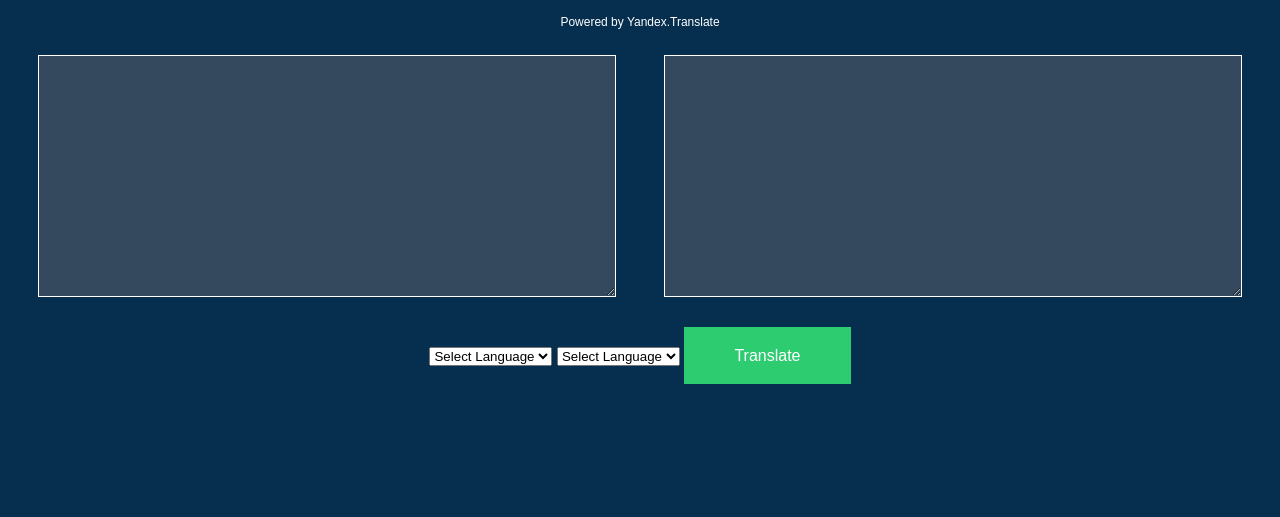
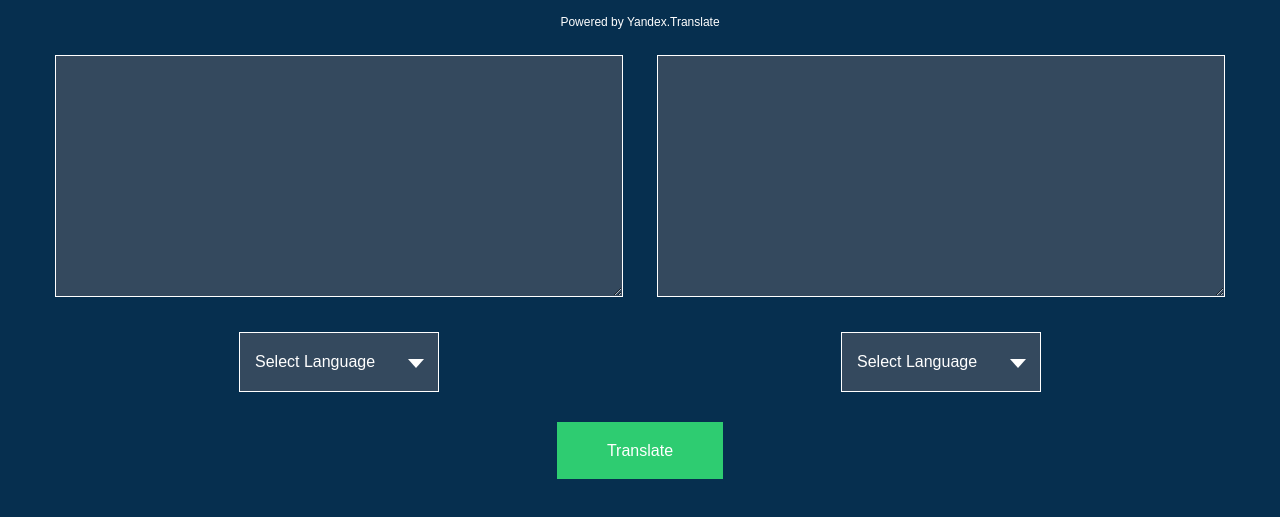
Before and after one commit to athomas5/Translation-App, a website: page src/index.html in a window 1280 px wide. Shown: the part 67-584 px from the top of the page. Drawn offline with Linux system fonts and the light colour scheme; files that its build step writes are made by us from their sources.

Commit message:
Style select box

```diff
--- a/src/index.html
+++ b/src/index.html
@@ -15,20 +15,27 @@
 
         <a class="disclaimer" href="http://translate.yandex.com/" target="_blank">Powered by Yandex.Translate</a>
 
-        <div class="text-container">
+        <div class="flex-container">
+            <div class="col-container col-left">
             <textarea class="textarea" name="first-language" id="textArea1" rows="12"></textarea>
-            <textarea class="textarea" name="second-language" id="textArea2" rows="12"></textarea>
+                <div class="language-selection">
+                <select id="language-selection1">
+                    <option value="Select Language" selected>Select Language</option>
+                </select>
+            </div>
         </div>
 
-        <select class="language-selection" id="language-selection1">
-            <option value="Select Language" selected>Select Language</option>
-        </select>
-        <select class="language-selection" id="language-selection2">
-            <option value="Select Language">Select Language</option>
-        </select>
+        <div class="col-container col-right">
+            <textarea class="textarea" name="second-language" id="textArea2" rows="12"></textarea>
+                <div class="language-selection">
+                <select id="language-selection2">
+                    <option value="Select Language" selected>Select Language</option>
+                </select>
+            </div>
+        </div>
+        </div>
 
         <buttton id="translate-button">Translate</buttton>
-        <p class="error-message">Select two languages</p>
     </section>
 
 
--- a/src/js/script.js
+++ b/src/js/script.js
@@ -59,9 +59,8 @@ function translate() {
             })
             .catch((err) => {
                 console.log('Error: ' + err);
-            });
-    } else {
-        // TODO: Display error message
+            }
+        );
     }
 }
 
--- a/src/sass/styles.scss
+++ b/src/sass/styles.scss
@@ -29,30 +29,90 @@ html {
         font-size: 12px;
     }
 
-    .text-container {
+    .flex-container {
         display: flex;
-        justify-content: space-around;
+
+        .col-container {
+            display: flex;
+            flex-wrap: wrap;
+            justify-content: center;
             margin-top: 25px;
             margin-bottom: 50px;
+            width: 50%;
 
             .textarea {
-            width: 48%;
+                width: 90%;
                 background-color: $asphalt;
                 border: 1px solid $white;
                 padding: 12px;
                 font-size: 16px;
                 color: $white;
                 outline: none;
-
-            &:first-child {
-                margin-right: 4%;
-            }
+                margin-bottom: 35px;
 
                 &:focus,
                 &:active {
                     border-color: $light-green;
                     transition: .2s border-color;
                 }
+            }
+        }
+    }
+
+    #language-selection1 {
+        float: left;
+    }
+
+    .language-selection {
+        display: inline-block;
+        position: relative;
+        width: 200px;
+        height: 60px;
+        margin: 0;
+        padding: 0;
+        background-color: $asphalt;
+
+        select {
+            float: left;
+            outline: none;
+            width: 100%;
+            height: 100%;
+            margin: 0;
+            padding: 0 45px 0 15px;
+            border: 0;
+            background-color: transparent;
+            font-size: 16px;
+            color: $white;
+            border: 1px solid $white;
+            border-radius: 0;
+            cursor: pointer;
+            -moz-appearance: none;
+            -ms-progress-appearance: none;
+            -webkit-appearance: none;
+
+            &:focus,
+            &:active {
+                border-color: $light-green;
+               transition: .2s border-color;
+            }
+
+            > option {
+                -moz-appearance: none;
+                -ms-progress-appearance: none;
+                -webkit-appearance: none;
+            }
+        }
+
+        &:after {
+            content: "";
+            widows: 0;
+            height: 0;
+            border-top: 9px solid $white;
+            border-right: 8px solid transparent;
+            border-left: 8px solid transparent;
+            position: absolute;
+            top: 27px;
+            right: 15px;
         }
     }
 
@@ -69,9 +129,4 @@ html {
             transition: .2s background-color;
         }
     }
-
-    .error-message {
-        display: none;
-        color: $red;
 }
-}
```
Also changed, not shown: src/build/css/styles.css, src/build/js/script.js, 1 other file. Lines whose indentation alone changed are shown as unchanged.
